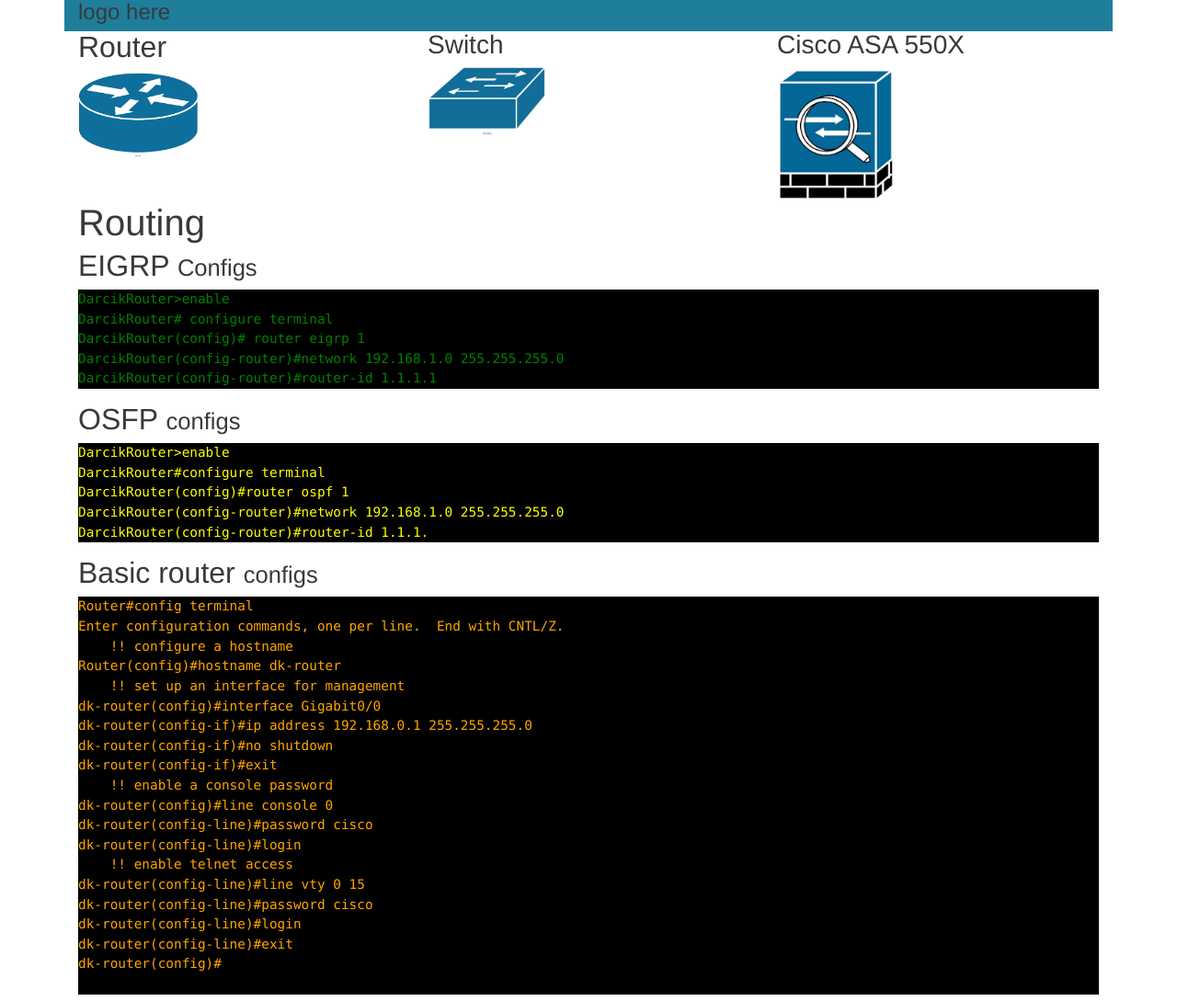
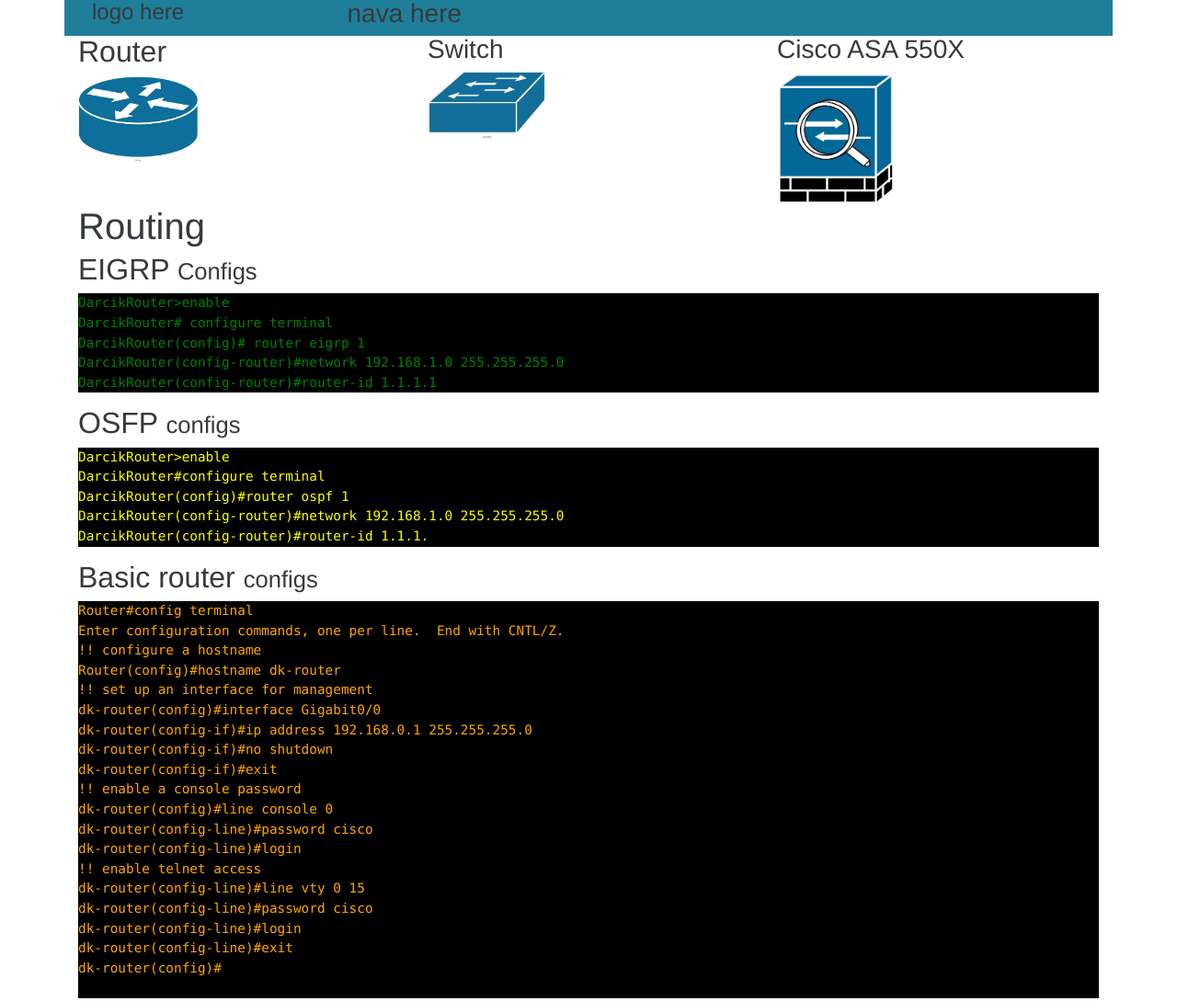
Before and after one commit to darcikhey27/Cisco-Device-Configuration-blog, a plain HTML site: page index.html in a window 1280 px wide. Shown: the top 1089 px of the page at 92% size. Drawn offline with Linux system fonts and the light colour scheme.

Commit message:
added some stuff

```diff
--- a/index.html
+++ b/index.html
@@ -10,7 +10,14 @@
 </head>
 <body>
 <div class="container head-logo">
-    <h4>logo here</h4>
+
+    <div class="col-md-3">
+        <h4>logo here</h4>
+    </div>
+    <div class="col-md-9">
+        <h3>nava here</h3>
+    </div>
+
 </div>
 <div class="container">
     <div class="row">
@@ -70,18 +77,18 @@
 <pre class="basic-config">
 Router#config terminal
 Enter configuration commands, one per line.  End with CNTL/Z.
-    !! configure a hostname
+!! configure a hostname
 Router(config)#hostname dk-router
-    !! set up an interface for management
+!! set up an interface for management
 dk-router(config)#interface Gigabit0/0
 dk-router(config-if)#ip address 192.168.0.1 255.255.255.0
 dk-router(config-if)#no shutdown
 dk-router(config-if)#exit
-    !! enable a console password
+!! enable a console password
 dk-router(config)#line console 0
 dk-router(config-line)#password cisco
 dk-router(config-line)#login
-    !! enable telnet access
+!! enable telnet access
 dk-router(config-line)#line vty 0 15
 dk-router(config-line)#password cisco
 dk-router(config-line)#login
```
